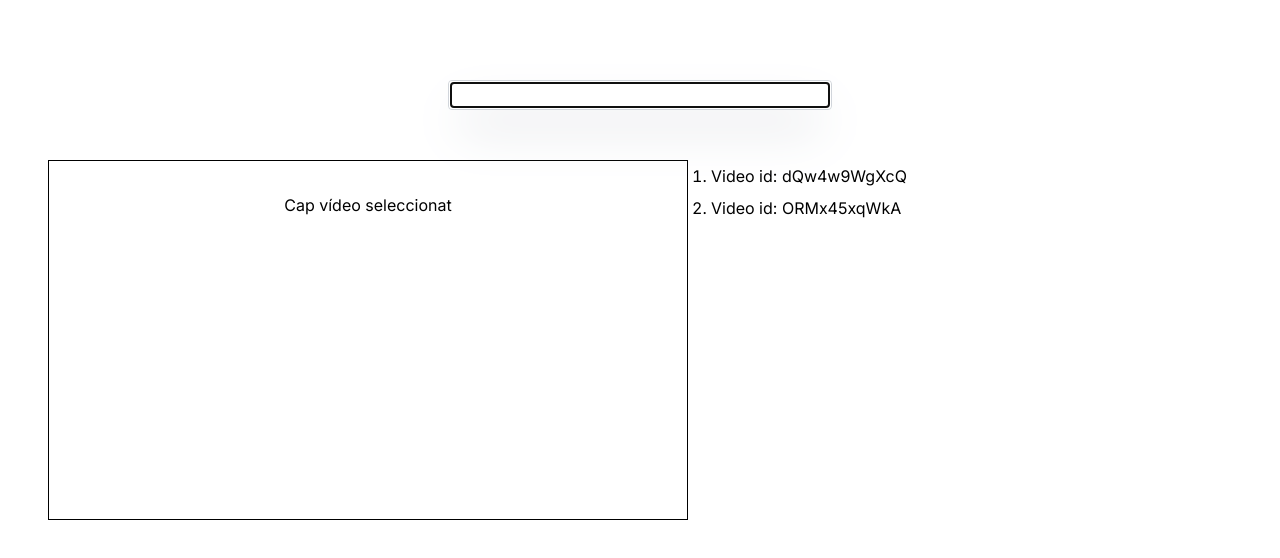
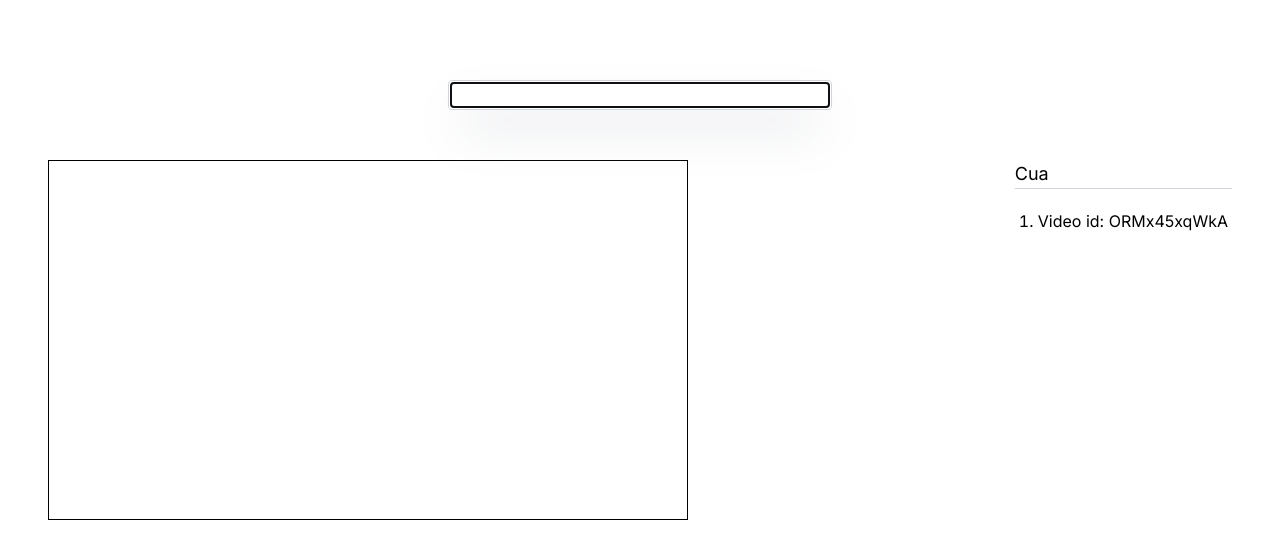
Before and after one commit to juxuanu/bar-music, a Next.js app: page / in a window 1280 px wide. Shown: the top 558 px of the page. Built offline with nearby package versions, Linux system fonts and the light colour scheme.

Commit message:
player config, style and texts, chained play

```diff
--- a/components/player/component.tsx
+++ b/components/player/component.tsx
@@ -1,8 +1,9 @@
-import YouTube from "react-youtube";
+import YouTube, { YouTubeProps } from "react-youtube";
 import { useEffect, useState } from "react";
 
 interface Props {
   videoId: string;
+  onVideoEnd: () => void;
 }
 
 export default function Player(props: Props): JSX.Element {
@@ -12,9 +13,25 @@ export default function Player(props: Props): JSX.Element {
   return (
     <div className="border border-solid border-black w-[640px] h-[360px]">
       {videoId ? (
-        <YouTube videoId={videoId} loading="lazy" />
+        <YouTube
+          videoId={videoId}
+          loading="lazy"
+          onEnd={props.onVideoEnd}
+          opts={{
+            // https://developers.google.com/youtube/player_parameters
+            playerVars: {
+              autoplay: 1,
+              cc_lang_pref: window.navigator.language,
+              disablekb: 1,
+              hl: window.navigator.language,
+              iv_load_policy: 3,
+              modestbranding: 1,
+              playsinline: 1,
+            },
+          }}
+        />
       ) : (
-        <div className="mx-auto p-8 w-fit h-fit">Cap vídeo seleccionat</div>
+        <div className="mx-auto p-8 w-fit h-fit">Cap vídeo en reproducció</div>
       )}
     </div>
   );
--- a/components/video-queue/component.tsx
+++ b/components/video-queue/component.tsx
@@ -1,5 +1,3 @@
-import { useEffect, useState } from "react";
-
 type VideoId = string;
 
 interface Props {
@@ -9,7 +7,10 @@ interface Props {
 
 export default function VideoQueue(props: Props): JSX.Element {
   return (
-    <>
+    <div>
+      <h2 className="border-b border-gray-300 border-solid text-lg mb-4">
+        Cua
+      </h2>
       <ol className="list-decimal list-inside">
         {props.videosInQueue
           .filter((v) => v)
@@ -23,6 +24,6 @@ export default function VideoQueue(props: Props): JSX.Element {
             </li>
           ))}
       </ol>
-    </>
+    </div>
   );
 }
--- a/pages/index.tsx
+++ b/pages/index.tsx
@@ -12,20 +12,31 @@ export default function Home() {
   const [videosInQueue, setVideosInQueue] = useState<Array<string>>([]);
   const [currentVideoId, setCurrentVideoId] = useState<VideoId>("");
 
+  const playNextVideo = () => {
+    const nextVideo = videosInQueue[0] ?? "";
+    console.debug(nextVideo);
+    setVideosInQueue(videosInQueue.length > 0 ? videosInQueue.slice(1) : []);
+    setCurrentVideoId(nextVideo);
+  };
+
   useEffect(() => {
     localStorage.setItem(
       localStorageVideosInQueueKey,
       JSON.stringify(videosInQueue)
     );
-  }, [videosInQueue]);
+  });
 
   useEffect(() => {
     const videosInQueueLocalStorage = JSON.parse(
       localStorage.getItem(localStorageVideosInQueueKey) ?? ""
     ) as Array<string>;
-    if (videosInQueueLocalStorage && videosInQueueLocalStorage.length > 0)
-      setVideosInQueue(() => videosInQueueLocalStorage);
-    else setVideosInQueue(() => ["dQw4w9WgXcQ", "ORMx45xqWkA"]);
+    if (videosInQueueLocalStorage && videosInQueueLocalStorage.length > 0) {
+      setVideosInQueue(videosInQueueLocalStorage.slice(1));
+      setCurrentVideoId(videosInQueueLocalStorage[0]);
+    } else {
+      setVideosInQueue(["ORMx45xqWkA"]);
+      setCurrentVideoId("dQw4w9WgXcQ");
+    }
   }, []);
 
   return (
@@ -36,14 +47,12 @@ export default function Home() {
       <div className="absolute right-1/2 top-20 translate-x-1/2 w-96">
         <SearchOverlay />
       </div>
-      <div className="mx-auto mt-40 px-12 max-w-[1600px]">
-        <div className="mx-auto flex flex-col sm:flex-row">
-          <Player videoId={currentVideoId} />
-          <VideoQueue
-            onVideoClicked={setCurrentVideoId}
-            videosInQueue={videosInQueue}
-          />
-        </div>
+      <div className="mx-auto mt-40 px-12 max-w-[1600px] flex flex-col sm:flex-row gap-10 justify-between">
+        <Player videoId={currentVideoId} onVideoEnd={playNextVideo} />
+        <VideoQueue
+          onVideoClicked={setCurrentVideoId}
+          videosInQueue={videosInQueue}
+        />
       </div>
     </>
   );
```
